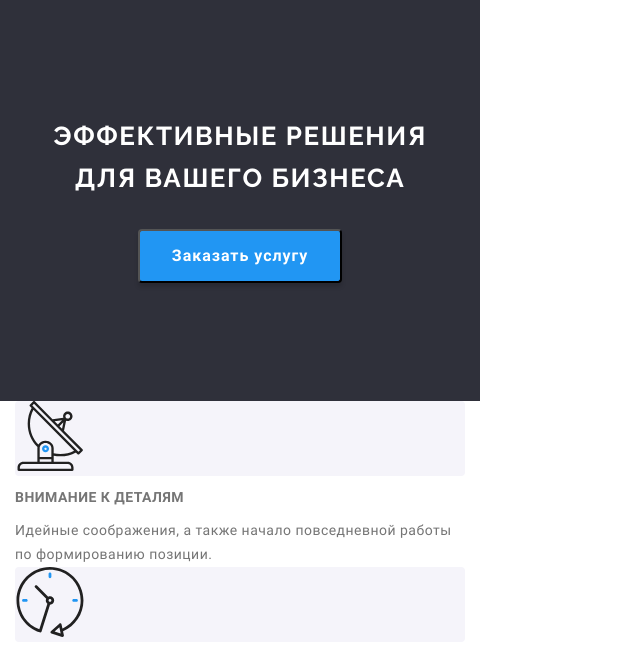
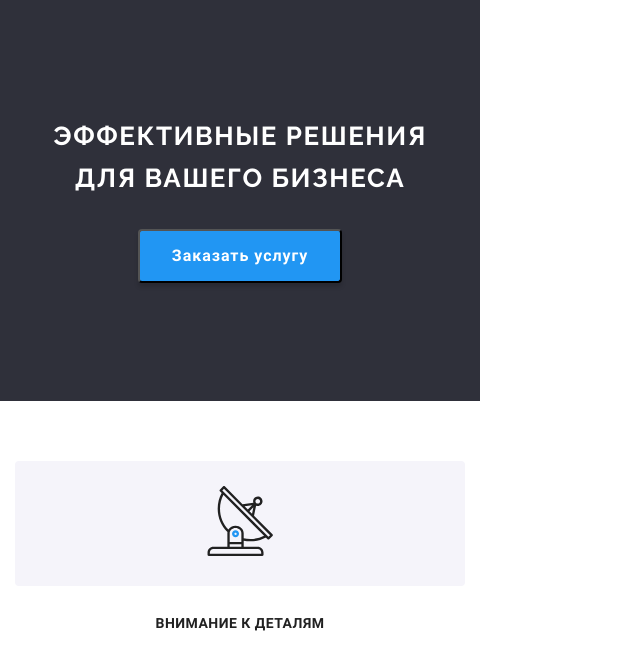
Before and after one commit to andriy-lanyk/goit-markup-hw-08, a plain HTML site: page index.html in a window 1280 px wide. Shown: the part 128-773 px from the top of the page, without its empty margins (0-640 px from the left). Drawn offline with Linux system fonts and the light colour scheme.

Commit message:
Сделал секцию Наши преимущества и спрятал секцию Чем мы занимаемся для мобилки

```diff
--- a/sass/components/_advantages.scss
+++ b/sass/components/_advantages.scss
@@ -7,23 +7,31 @@
     &__item {
     }
 
-    &__item:nth-child(4) {
+    &__item:not(:last-child) {
+        margin-bottom: 30px;
     }
 
     &__title {
-
-    font-size: $font-size-primary;
-    line-height: $line-height-primary;
-    text-transform: uppercase;
+        margin-top: 0;
+        margin-bottom: 10px;
+        font-weight: $font-weight-bold;
+        font-size: $font-size-primary;
+        line-height: $line-height-primary;
+        text-align: center;
+        text-transform: uppercase;
+        color: $text-title-color;
     }
 
     &__text {
-    font-weight: $font-weight-normal;
     font-size: $font-size-primary;
     line-height: $line-height-text;
     }
 
     &__icon {
+        padding-top: 25px;
+        padding-bottom: 25px;
+        margin-bottom: 30px;
+        text-align: center;
     border-radius: 4px;
     background-color: $bg-secondary-color;
     }
--- a/sass/components/_hero.scss
+++ b/sass/components/_hero.scss
@@ -1,4 +1,5 @@
 .hero {
+  margin-bottom: 60px;
   padding: 0;
   color: $bg-primary-color;
 
--- a/sass/components/_work.scss
+++ b/sass/components/_work.scss
@@ -28,4 +28,10 @@
 
         color: $bg-primary-color;
       }
+
+    @media screen and (max-width: 767px) {
+        & {
+          display: none;
+        }
+    }
 }
```
Also changed, not shown: css/main.css, css/main.min.css, 2 other files.
